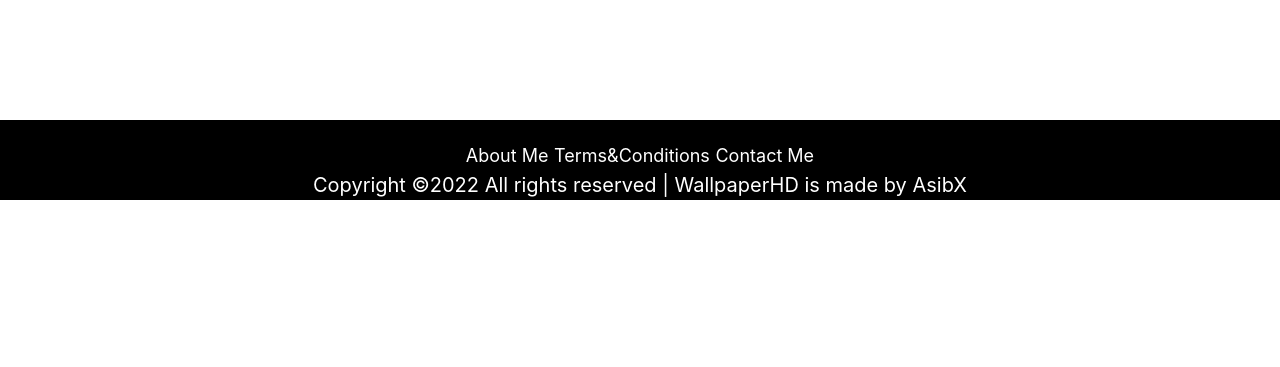
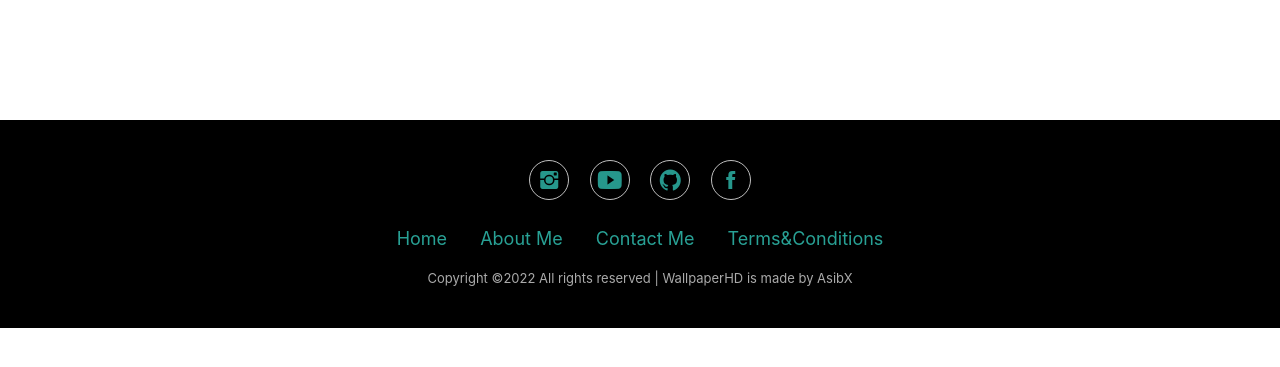
Before and after one commit to SaleemiHaseebullah2001/WallpaperHD, a PHP site: page /WebstormProjects/ in a window 1280 px wide. Shown: the part 57-424 px from the top of the page. Run offline with PHP 8.4, Linux system fonts and the light colour scheme; data that the repository does not hold is empty; some libraries are stand-ins or nearby versions; some web fonts are replaced.

Commit message:
Basic changes Better improvement Added new footer

```diff
--- a/css/footer-style/footer.css
+++ b/css/footer-style/footer.css
@@ -1,27 +1,78 @@
 body {
     position:relative; /*REQUIRED Sets up positioning for your footer*/
 }
-.footer-links a{
-    font-size: 18px;
-    color: #fff;
-
-}
-.footer-links a:hover {
-    animation: animateColors 1s infinite;
-    /*text-decoration: none;*/
+.footer-basic {
+    padding:40px 0;
+    background-color:#000000;
+    color:#33cabb;
 }
 
-#sticky {
-    width:100%;
-    height:80px;
-    padding-top:20px;
-    background:black;
-    color:white;
-    font-size:20px;
+.footer-basic ul {
+    padding:0;
+    list-style:none;
     text-align:center;
-    position:sticky;
-    left:0;
+    font-size:18px;
+    line-height:1.6;
+    margin-bottom:0;
 }
+
+.footer-basic li {
+    padding:0 10px;
+}
+
+.footer-basic ul a {
+    color:inherit;
+    text-decoration:none;
+    opacity:0.8;
+}
+
+.footer-basic ul a:hover {
+    opacity:1;
+}
+
+.footer-basic .social {
+    text-align:center;
+    padding-bottom:25px;
+}
+
+.footer-basic .social > a {
+    font-size:24px;
+    width:40px;
+    height:40px;
+    line-height:40px;
+    display:inline-block;
+    text-align:center;
+    border-radius:50%;
+    border:1px solid #ffffff;
+    margin:0 8px;
+    color:inherit;
+    opacity:0.75;
+}
+
+.footer-basic .social > a:hover {
+    opacity:0.9;
+}
+
+.footer-basic .copyright {
+    margin-top:15px;
+    text-align:center;
+    font-size:13px;
+    color:#aaa;
+    margin-bottom:0;
+}
+
+/*#sticky {*/
+/*    width:100%;*/
+/*    height:80px;*/
+/*    padding-top:20px;*/
+/*    background:black;*/
+/*    color:white;*/
+/*    font-size:20px;*/
+/*    text-align:center;*/
+/*    position:sticky;*/
+/*    left:0;*/
+/*    bottom: 0;*/
+/*}*/
 @keyframes animateColors {
     0% {
         color: blue;
--- a/index.php
+++ b/index.php
@@ -58,27 +58,24 @@ $rs_result = mysqli_query ($db, $stmt);
     <!-- Bootstrap CSS -->
     <link href="https://fonts.googleapis.com/css?family=Poppins:300,400,500,600,700,800,900" rel="stylesheet">
     <link href="https://cdn.jsdelivr.net/npm/bootstrap@5.1.3/dist/css/bootstrap.min.css" rel="stylesheet" integrity="sha384-1BmE4kWBq78iYhFldvKuhfTAU6auU8tT94WrHftjDbrCEXSU1oBoqyl2QvZ6jIW3" crossorigin="anonymous">
-    <link rel="stylesheet" href="https://cdnjs.cloudflare.com/ajax/libs/font-awesome/4.7.0/css/font-awesome.min.css">
     <link rel="stylesheet" href="https://unicons.iconscout.com/release/v3.0.6/css/line.css">
-    <link href="https://stackpath.bootstrapcdn.com/bootstrap/4.4.1/css/bootstrap.min.css" rel="stylesheet" integrity="sha384-Vkoo8x4CGsO3+Hhxv8T/Q5PaXtkKtu6ug5TOeNV6gBiFeWPGFN9MuhOf23Q9Ifjh" crossorigin="anonymous">
-    <link rel="stylesheet" href="https://stackpath.bootstrapcdn.com/bootstrap/4.1.3/css/bootstrap.min.css" integrity="sha384-MCw98/SFnGE8fJT3GXwEOngsV7Zt27NXFoaoApmYm81iuXoPkFOJwJ8ERdknLPMO" crossorigin="anonymous" />
     <link rel="stylesheet" href="https://fonts.googleapis.com/css?family=Varela+Round">
     <link rel="stylesheet" href="https://stackpath.bootstrapcdn.com/bootstrap/4.5.0/css/bootstrap.min.css">
     <link rel="stylesheet" href="https://fonts.googleapis.com/icon?family=Material+Icons">
     <link rel="stylesheet" href="https://maxcdn.bootstrapcdn.com/font-awesome/4.7.0/css/font-awesome.min.css">
     <link rel="stylesheet" href="https://cdnjs.cloudflare.com/ajax/libs/font-awesome/5.15.3/css/all.min.css"/>
+    <link rel="stylesheet" href="css/ionicons.min.css">
+    <link rel="stylesheet" type="text/css" href="https://demo.plantpot.works/assets/css/normalize.css">
+    <link rel="stylesheet" href="https://use.typekit.net/opg3wle.css">
+    <link rel="stylesheet" href="https://cdnjs.cloudflare.com/ajax/libs/ionicons/2.0.1/css/ionicons.min.css">
+    <script src="https://cdn.jsdelivr.net/npm/popper.js@1.16.0/dist/umd/popper.min.js"></script>
+    <script src="https://stackpath.bootstrapcdn.com/bootstrap/4.5.0/js/bootstrap.min.js"></script>
+    <script src="https://code.jquery.com/jquery-3.5.1.js" integrity="sha256-QWo7LDvxbWT2tbbQ97B53yJnYU3WhH/C8ycbRAkjPDc=" crossorigin="anonymous"></script>
     <link rel="stylesheet" href="css/index.css">
     <link rel="stylesheet" href="css/Navbar.css">
     <link rel="stylesheet" href="css/Images.css">
     <link rel="stylesheet" href="css/modal.css">
     <link rel="stylesheet" href="css/footer-style/footer.css">
-    <link rel="stylesheet" href="css/ionicons.min.css">
-    <link rel="stylesheet" type="text/css" href="https://demo.plantpot.works/assets/css/normalize.css">
-    <link rel="stylesheet" href="https://use.typekit.net/opg3wle.css">
-    <script src="https://cdn.jsdelivr.net/npm/popper.js@1.16.0/dist/umd/popper.min.js"></script>
-    <script src="https://stackpath.bootstrapcdn.com/bootstrap/4.5.0/js/bootstrap.min.js"></script>
-    <script src="https://code.jquery.com/jquery-3.5.1.js" integrity="sha256-QWo7LDvxbWT2tbbQ97B53yJnYU3WhH/C8ycbRAkjPDc=" crossorigin="anonymous"></script>
-    <script src="https://stackpath.bootstrapcdn.com/bootstrap/4.4.1/js/bootstrap.min.js" integrity="sha384-wfSDF2E50Y2D1uUdj0O3uMBJnjuUD4Ih7YwaYd1iqfktj0Uod8GCExl3Og8ifwB6" crossorigin="anonymous"></script>
 
     <title>WallpaperHD</title>
 </head>
@@ -270,7 +267,7 @@ $rs_result = mysqli_query ($db, $stmt);
         $image_alt = $row['alt'];
         $data_class = $row['data_class'];
         echo '<div class="col-md-3 images zoom" data-class='.$data_class.'>
-                    <img class="modal-body img-modal-open" onclick="getImage()" data-toggle="modal" data-target="#exampleModalCenter" data-tags="atlantis" src='.$image.'  data-alt='.$image_alt.' alt='.$image_alt.'>
+                    <img class="modal-body img-modal-open" onclick="getImage()" data-toggle="modal" data-target="#exampleModalCenter" src='.$image.'  data-class='.$data_class.' alt='.$image_alt.'>
                     <!--div style="height:20%">
                         <button type="button" class="btn btn-primary btn-modal-open" data-toggle="modal" data-target="#exampleModalCenter" onclick="getImage()" style="vertical-align:center">
                         Download
@@ -345,19 +342,40 @@ $rs_result = mysqli_query ($db, $stmt);
 
 <!--Footer area-->
 <br>
-
-<footer>
-    <div class="footer-main">
-        <div id="sticky" class="copyright">
-             <div class="footer-links">
-                <a href="About.php">About Me</a>
-                <a href="Tos.php">Terms&Conditions</a>
-                <a href="ContactUs.php">Contact Me</a>
-             </div>
-            <p>Copyright &copy;<script>document.write(new Date().getFullYear());</script> All rights reserved | WallpaperHD is made by AsibX </p>
+<div class="footer-basic">
+    <footer>
+        <div class="social">
+            <a href="https://www.instagram.com/asib_s/"><i class="icon ion-social-instagram"></i></a>
+            <a href="https://www.youtube.com/channel/UC4aRNTgDTFGKAxhWCcRr32Q"><i class="icon ion-social-youtube"></i></a>
+            <a href="https://github.com/SaleemiHaseebullah2001/"><i class="icon ion-social-github"></i></a>
+            <a href="https://www.facebook.com/WallPapersHD2001"><i class="icon ion-social-facebook"></i></a>
         </div>
-    </div>
-</footer>
+        <ul class="list-inline">
+            <li class="list-inline-item"><a href="index.php">Home</a></li>
+            <li class="list-inline-item"><a href="About.php">About Me</a></li>
+            <li class="list-inline-item"><a href="ContactUs.php">Contact Me</a></li>
+            <li class="list-inline-item"><a href="Tos.php">Terms&Conditions</a></li>
+        </ul>
+        <p class="copyright">Copyright &copy;<script>document.write(new Date().getFullYear());</script> All rights reserved | WallpaperHD is made by AsibX</p>
+    </footer>
+</div>
+<!--<footer>-->
+<!--    <div class="footer-main">-->
+<!--        <div class="media-links">-->
+<!--            <a href=""><i class="fa fa-facebook"></i></a>-->
+<!--            <a href=""><i class="fa fa-instagram"></i></a>-->
+<!--            <a href=""><i class="fa fa-youtube"></i></a>-->
+<!--        </div>-->
+<!--        <div id="sticky" class="copyright">-->
+<!--             <div class="footer-links">-->
+<!--                <a href="About.php">About Me</a>-->
+<!--                <a href="Tos.php">Terms&Conditions</a>-->
+<!--                <a href="ContactUs.php">Contact Me</a>-->
+<!--             </div>-->
+<!--            <p>Copyright &copy;<script>document.write(new Date().getFullYear());</script> All rights reserved | WallpaperHD is made by AsibX </p>-->
+<!--        </div>-->
+<!--    </div>-->
+<!--</footer>-->
 
 <!--script>
     function go2Page()
@@ -406,7 +424,7 @@ $rs_result = mysqli_query ($db, $stmt);
 <script src="https://code.jquery.com/jquery-3.3.1.slim.min.js" integrity="sha384-q8i/X+965DzO0rT7abK41JStQIAqVgRVzpbzo5smXKp4YfRvH+8abtTE1Pi6jizo" crossorigin="anonymous"></script>
 <script src="https://cdnjs.cloudflare.com/ajax/libs/popper.js/1.14.3/umd/popper.min.js" integrity="sha384-ZMP7rVo3mIykV+2+9J3UJ46jBk0WLaUAdn689aCwoqbBJiSnjAK/l8WvCWPIPm49" crossorigin="anonymous"></script>
 <script src="https://stackpath.bootstrapcdn.com/bootstrap/4.1.3/js/bootstrap.min.js" integrity="sha384-ChfqqxuZUCnJSK3+MXmPNIyE6ZbWh2IMqE241rYiqJxyMiZ6OW/JmZQ5stwEULTy" crossorigin="anonymous"></script>
-<script src="https://ajax.googleapis.com/ajax/libs/jquery/3.1.1/jquery.min.js"></script>
+<script src="https://cdnjs.cloudflare.com/ajax/libs/jquery/3.2.1/jquery.min.js"></script>
 
 <!-- Bootstrap JS -->
 <script src="js/index/Images.js"></script>
```
Also changed, not shown: About.php (+21 -22 lines), ContactUs.php (+20 -25 lines), Tos.php (+20 -28 lines).
